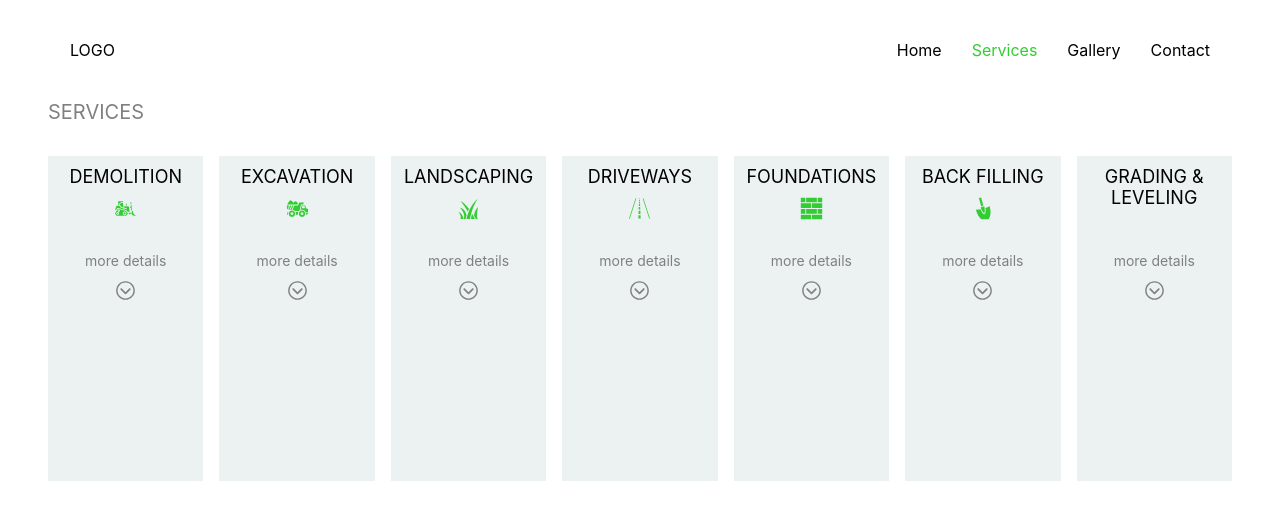
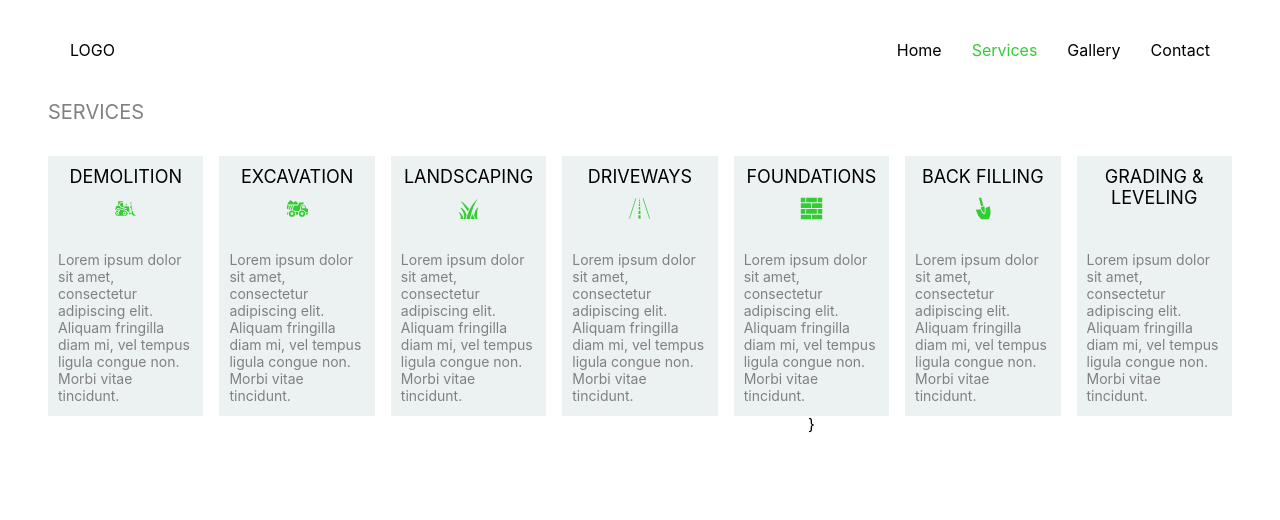
Before and after one commit to Marius-De-Allie/i-style-lscape-react, a React (Create React App) app: page /services in a window 1280 px wide. Shown: the top 520 px of the page. Built offline with nearby package versions, Linux system fonts and the light colour scheme.

Commit message:
Update handleServiceClick function

```diff
--- a/src/App.css
+++ b/src/App.css
@@ -196,7 +196,7 @@ nav a:hover {
   display: flex;
   flex-direction: column;
   width: 200px;
-  height: 325px;
+  height: 260px;
   /* border: 1px solid white; */
   background-color: #ECF1F2;
   /* box-shadow: 0px 0px 7px #ccc; */
@@ -215,7 +215,7 @@ nav a:hover {
 
 .card-heading-container {
   height: 25%;
-  margin-bottom: 5px;
+  margin-bottom: 20px;
 
 }
 
--- a/src/App.js
+++ b/src/App.js
@@ -1,5 +1,5 @@
 import { useState } from 'react';
-import { Switch, Route} from 'react-router-dom';
+import { Switch, Route } from 'react-router-dom';
 import HomePage from './pages/HomePage';
 import ServicesPage from './pages/ServicesPages';
 import GalleryPage from './pages/GalleryPage';
@@ -7,27 +7,19 @@ import Nav from './components/Nav';
 import './App.css';
 
 function App() {
-  // component state.
-  const [showDetails, setShowDetails] = useState(undefined);
 
-  // Declare function to handle service click on homepage.
-  const handleServiceClick = (serviceName) => {
-    // set showDetails state to service clicked on.
-    setShowDetails(serviceName);
-  };
-
-  return console.log(showDetails) || (
+  return (
     <div className="App">
       <Nav />
       <Switch>
         <Route
           path="/"
           exact
-          render={() => <HomePage handleServiceClick={handleServiceClick}/>}
+          render={() => <HomePage />}
         />
         <Route
           path="/services"
-          render={() => <ServicesPage showDetails={showDetails} />}
+          render={() => <ServicesPage />}
         />
         <Route
           path="/gallery"
--- a/src/pages/HomePage.js
+++ b/src/pages/HomePage.js
@@ -2,12 +2,14 @@ import React from 'react';
 import { useHistory } from 'react-router-dom';
 import { GiSpade, GiHighGrass, GiBrickWall, GiMineTruck, GiRoad, GiBulldozer } from 'react-icons/gi';
 
-const HomePage = ({ handleServiceClick }) => {
+const HomePage = (props) => {
   const history = useHistory();
 
-  const selectServiceHandler = () => {
-    // redirect to services route.
+   // Declare function to handle service click on homepage.
+   const handleServiceClick = (serviceName) => {
+    // set showDetails state to service clicked on.
     history.push('/services');
+
   };
 
   return (
@@ -18,7 +20,7 @@ const HomePage = ({ handleServiceClick }) => {
           <p className="sub-txt">Make your dreams a reality</p>
         </div>
         <div className="btn-container">
-          <div className="btn" onClick={selectServiceHandler}>
+          <div className="btn" onClick={handleServiceClick}>
             contact us
           </div>
           <div className="btn">gallery</div>
@@ -43,10 +45,7 @@ const HomePage = ({ handleServiceClick }) => {
             </div>
             <div
               className="home-serv-card"
-              onClick={() => {
-                handleServiceClick('excavation');
-                history.push('/services');
-              }}
+              onClick={handleServiceClick}
             >
               <div className="card-heading-container" style={{height: '45%'}}>
                 <p className="card-heading">Excavation</p>
@@ -56,10 +55,7 @@ const HomePage = ({ handleServiceClick }) => {
             </div>
             <div
               className="home-serv-card"
-              onClick={() => {
-                handleServiceClick('landscaping');
-                history.push('/services');
-              }}
+              onClick={handleServiceClick}
             >
               <div className="card-heading-container" style={{height: '45%'}}>
                 <p className="card-heading">Landscaping</p>
@@ -69,10 +65,7 @@ const HomePage = ({ handleServiceClick }) => {
             </div>
             <div
               className="home-serv-card"
-              onClick={() => {
-                handleServiceClick('driveways');
-                history.push('/services');
-              }}
+              onClick={handleServiceClick}
             >
               <div className="card-heading-container" style={{height: '45%'}}>
                 <p className="card-heading">Driveways</p>
@@ -82,10 +75,7 @@ const HomePage = ({ handleServiceClick }) => {
             </div>
             <div
               className="home-serv-card"
-              onClick={() => {
-                handleServiceClick('foundations');
-                history.push('/services');
-              }}
+              onClick={handleServiceClick}
             >
               <div className="card-heading-container" style={{height: '45%'}}>
                 <p className="card-heading">Foundations</p>
@@ -95,10 +85,7 @@ const HomePage = ({ handleServiceClick }) => {
             </div>
             <div
               className="home-serv-card"
-              onClick={() => {
-                handleServiceClick('backFilling');
-                history.push('/services');
-              }}
+              onClick={handleServiceClick}
             >
               <div className="card-heading-container" style={{height: '45%'}}>
                 <p className="card-heading">Back Filling</p>
@@ -108,10 +95,7 @@ const HomePage = ({ handleServiceClick }) => {
             </div>
             <div
               className="home-serv-card"
-              onClick={() => {
-                handleServiceClick('gradingAndLeveling');
-                history.push('/services');
-              }}
+              onClick={handleServiceClick}
             >
               <div className="card-heading-container" style={{height: '45%'}}>
                 <p className="card-heading">Grading & Leveling</p>
--- a/src/pages/ServicesPages.js
+++ b/src/pages/ServicesPages.js
@@ -1,9 +1,9 @@
 import React from 'react';
 import { GiSpade, GiHighGrass, GiBrickWall, GiMineTruck, GiRoad, GiBulldozer } from 'react-icons/gi';
-import { IoIosArrowUp, IoIosArrowDropdown } from 'react-icons/io';
+import { IoIosArrowDropdown } from 'react-icons/io';
 import services from '../utils/data';
 
-const ServicesPage = props => {
+const ServicesPage = ({ showDetails }) => {
 
   return (
     <div className="main-serv-container">
@@ -14,76 +14,53 @@ const ServicesPage = props => {
                 <p className="card-heading">Demolition</p>
                 <GiBulldozer color="limegreen" size={23} />
               </div>
-              <div className="details-btn">
-                <p className="det-btn-txt">more details</p>
-                <IoIosArrowDropdown style={{cursor: "pointer"}} color="gray" size={23} />
-              </div>
-              {false && <p className="card-txt">Lorem ipsum dolor sit amet, consectetur adipiscing elit. Aliquam fringilla diam mi, vel tempus ligula congue non. Morbi vitae tincidunt.</p>}
+              <p className="card-txt">Lorem ipsum dolor sit amet, consectetur adipiscing elit. Aliquam fringilla diam mi, vel tempus ligula congue non. Morbi vitae tincidunt.</p>
             </div>
             <div className="service-card">
               <div className="card-heading-container">
                 <p className="card-heading">Excavation</p>
                 <GiMineTruck color="limegreen" size={23} />
               </div>
-              <div className="details-btn">
+              {/*<div className="details-btn">
                 <p className="det-btn-txt">more details</p>
                 <IoIosArrowDropdown style={{cursor: "pointer"}} color="gray" size={23} />
               </div>
-              {false && <p className="card-txt">Lorem ipsum dolor sit amet, consectetur adipiscing elit. Aliquam fringilla diam mi, vel tempus ligula congue non. Morbi vitae tincidunt.</p>}
+              */}
+              <p className="card-txt">Lorem ipsum dolor sit amet, consectetur adipiscing elit. Aliquam fringilla diam mi, vel tempus ligula congue non. Morbi vitae tincidunt.</p>
             </div>
             <div className="service-card">
               <div className="card-heading-container">
                 <p className="card-heading">Landscaping</p>
                 <GiHighGrass color="limegreen" size={23} />
               </div>
-              <div className="details-btn">
-                <p className="det-btn-txt">more details</p>
-                <IoIosArrowDropdown style={{cursor: "pointer"}} color="gray" size={23} />
-              </div>
-              {false && <p className="card-txt">Lorem ipsum dolor sit amet, consectetur adipiscing elit. Aliquam fringilla diam mi, vel tempus ligula congue non. Morbi vitae tincidunt.</p>}
+              <p className="card-txt">Lorem ipsum dolor sit amet, consectetur adipiscing elit. Aliquam fringilla diam mi, vel tempus ligula congue non. Morbi vitae tincidunt.</p>
             </div>
             <div className="service-card">
               <div className="card-heading-container">
                 <p className="card-heading">Driveways</p>
                 <GiRoad color="limegreen" size={23} />
               </div>
-              <div className="details-btn">
-                <p className="det-btn-txt">more details</p>
-                <IoIosArrowDropdown style={{cursor: "pointer"}} color="gray" size={23} />
-              </div>
-              {false && <p className="card-txt">Lorem ipsum dolor sit amet, consectetur adipiscing elit. Aliquam fringilla diam mi, vel tempus ligula congue non. Morbi vitae tincidunt.</p>}
+              <p className="card-txt">Lorem ipsum dolor sit amet, consectetur adipiscing elit. Aliquam fringilla diam mi, vel tempus ligula congue non. Morbi vitae tincidunt.</p>
             </div>
             <div className="service-card">
               <div className="card-heading-container">
                 <p className="card-heading">Foundations</p>
                 <GiBrickWall color="limegreen" size={23} />
               </div>
-              <div className="details-btn">
-                <p className="det-btn-txt">more details</p>
-                <IoIosArrowDropdown style={{cursor: "pointer"}} color="gray" size={23} />
-              </div>
-              {false && <p className="card-txt">Lorem ipsum dolor sit amet, consectetur adipiscing elit. Aliquam fringilla diam mi, vel tempus ligula congue non. Morbi vitae tincidunt.</p>}
+              <p className="card-txt">Lorem ipsum dolor sit amet, consectetur adipiscing elit. Aliquam fringilla diam mi, vel tempus ligula congue non. Morbi vitae tincidunt.</p>}
             </div>
             <div className="service-card">
               <div className="card-heading-container">
                 <p className="card-heading">Back Filling</p>
                 <GiSpade color="limegreen" size={23} />
               </div>
-              <div className="details-btn">
-                <p className="det-btn-txt">more details</p>
-                <IoIosArrowDropdown style={{cursor: "pointer"}} color="gray" size={23} />
-              </div>
-              {false && <p className="card-txt">Lorem ipsum dolor sit amet, consectetur adipiscing elit. Aliquam fringilla diam mi, vel tempus ligula congue non. Morbi vitae tincidunt.</p>}
+              <p className="card-txt">Lorem ipsum dolor sit amet, consectetur adipiscing elit. Aliquam fringilla diam mi, vel tempus ligula congue non. Morbi vitae tincidunt.</p>
             </div>
             <div className="service-card">
               <div className="card-heading-container">
                 <p className="card-heading">Grading & Leveling</p>
               </div>
-              <div className="details-btn">
-                <p className="det-btn-txt">more details</p>
-                <IoIosArrowDropdown style={{cursor: "pointer"}} color="gray" size={23} />
-              </div>
-              {false && <p className="card-txt">Lorem ipsum dolor sit amet, consectetur adipiscing elit. Aliquam fringilla diam mi, vel tempus ligula congue non. Morbi vitae tincidunt.</p>}
+              <p className="card-txt">Lorem ipsum dolor sit amet, consectetur adipiscing elit. Aliquam fringilla diam mi, vel tempus ligula congue non. Morbi vitae tincidunt.</p>
             </div>
           </div>
 
```
